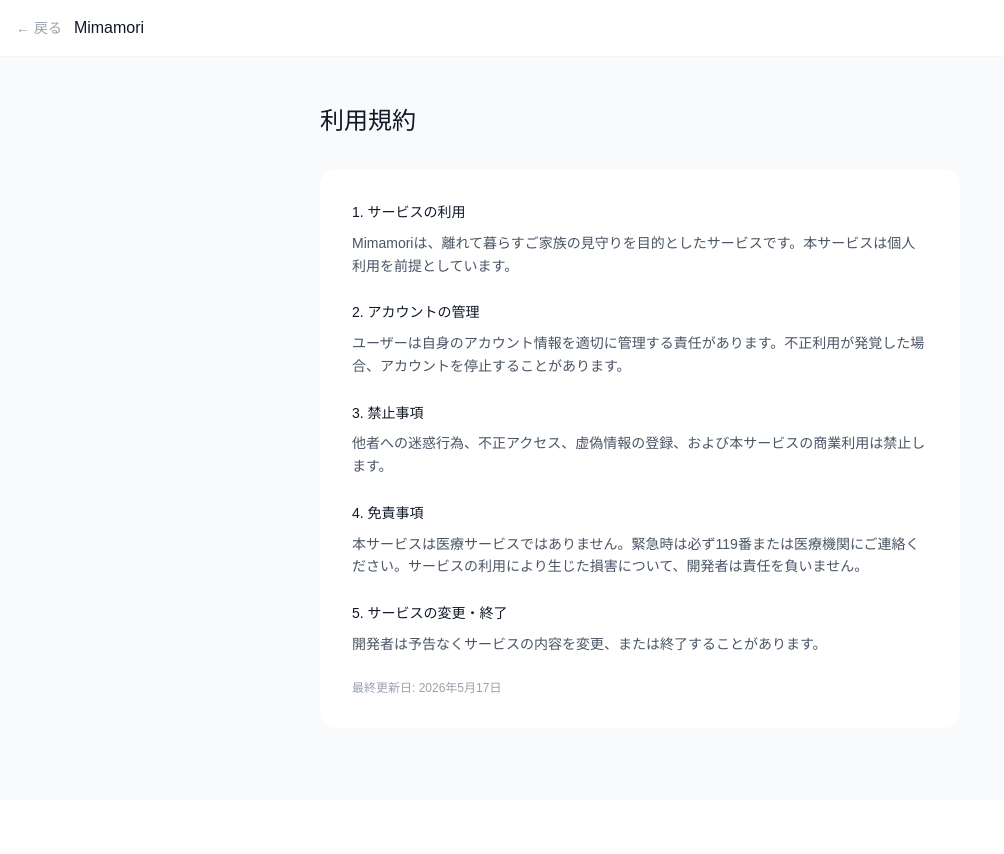
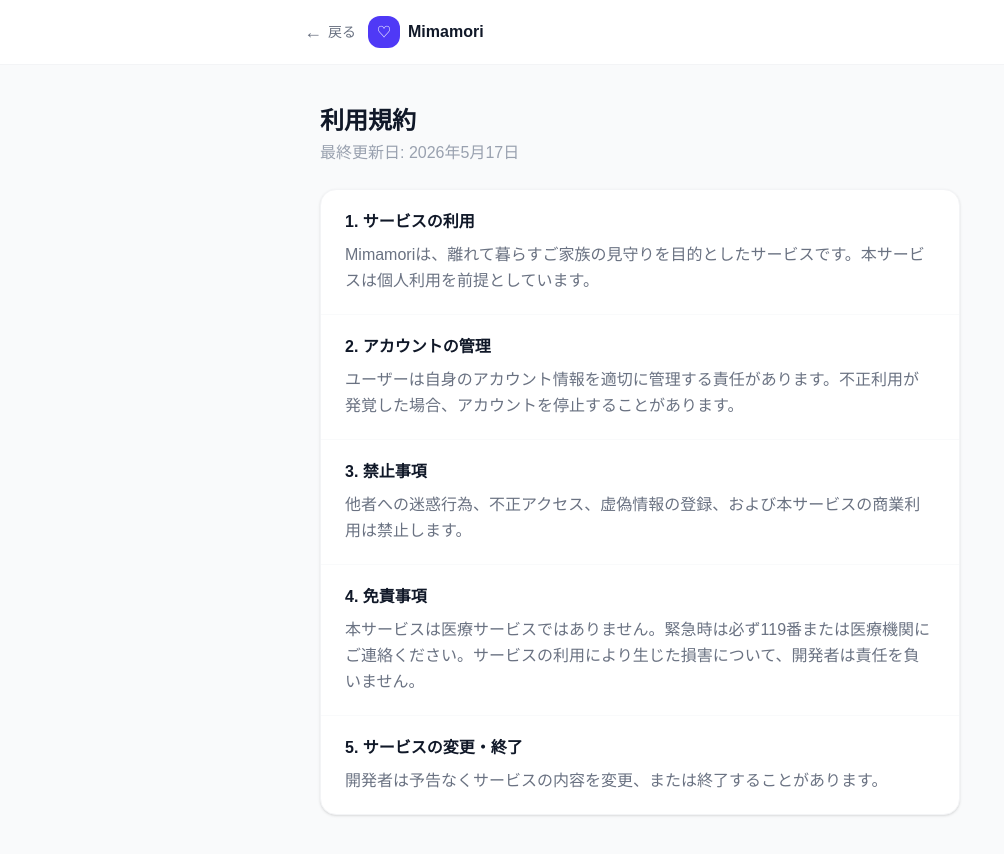
Before and after one commit to Sahajewel/mimamori, a Next.js app: page /terms in a window 1280 px wide. Shown: the whole page, without its empty margins (0-1004 px from the left). Before the commit the page ends 800 px from the top, so only its background shows below. Built offline with nearby package versions, Linux system fonts and the light colour scheme.

Commit message:
feat: redesign privacy and terms pages with improved UI

```diff
--- a/src/app/privacy/page.tsx
+++ b/src/app/privacy/page.tsx
@@ -3,48 +3,76 @@ import Link from "next/link";
 export default function PrivacyPage() {
   return (
     <div className="min-h-screen bg-gray-50">
-      <nav className="bg-white border-b border-gray-100 px-4 py-4 flex items-center gap-3">
-        <Link href="/" className="text-sm text-gray-400 hover:text-gray-600">
-          ← 戻る
+      <nav className="bg-white border-b border-gray-100 px-4 py-4">
+        <div className="max-w-2xl mx-auto flex items-center gap-3">
+          <Link
+            href="/"
+            className="flex items-center gap-1.5 text-gray-500 hover:text-gray-800 transition-colors text-sm font-medium"
+          >
+            <span className="text-lg">←</span>
+            <span>戻る</span>
           </Link>
-        <p className="font-medium text-gray-900">Mimamori</p>
+          <div className="flex items-center gap-2">
+            <div className="w-8 h-8 rounded-xl bg-indigo-600 flex items-center justify-center">
+              <span className="text-white text-sm">♡</span>
+            </div>
+            <p className="font-semibold text-gray-900 hidden sm:block">
+              Mimamori
+            </p>
+          </div>
+        </div>
       </nav>
-      <div className="max-w-2xl mx-auto px-4 py-12">
-        <h1 className="text-2xl font-medium text-gray-900 mb-8">
+
+      <div className="max-w-2xl mx-auto px-4 py-10">
+        <div className="mb-6">
+          <h1 className="text-2xl font-semibold text-gray-900">
             プライバシーポリシー
           </h1>
-        <div className="bg-white rounded-2xl p-8 space-y-6 text-sm text-gray-600 leading-relaxed">
-          <div>
-            <h2 className="font-medium text-gray-900 mb-2">1. 収集する情報</h2>
-            <p>
-              当サービスは、アカウント登録時にメールアドレスとお名前を収集します。また、サービス利用に伴い、チェックイン記録、お薬情報、ケアノートなどの情報を保存します。
+          <p className="text-base text-gray-400 mt-1">
+            最終更新日: 2026年5月17日
           </p>
         </div>
-          <div>
-            <h2 className="font-medium text-gray-900 mb-2">
-              2. 情報の利用目的
+
+        <div className="bg-white rounded-2xl border border-gray-100 shadow-sm overflow-hidden">
+          {[
+            {
+              title: "1. 収集する情報",
+              content:
+                "当サービスは、アカウント登録時にメールアドレスとお名前を収集します。また、サービス利用に伴い、チェックイン記録、お薬情報、ケアノートなどの情報を保存します。",
+            },
+            {
+              title: "2. 情報の利用目的",
+              content:
+                "収集した情報は、サービスの提供・改善、およびご家族への通知送信のみに使用します。第三者への提供は行いません。",
+            },
+            {
+              title: "3. 情報の管理",
+              content:
+                "お客様の情報は、適切なセキュリティ対策を講じたサーバーで管理します。不正アクセスや漏洩の防止に努めます。",
+            },
+            {
+              title: "4. Cookieの使用",
+              content:
+                "当サービスは、ログイン状態の維持のためにCookieを使用します。",
+            },
+            {
+              title: "5. お問い合わせ",
+              content:
+                "プライバシーに関するお問い合わせは、開発者までご連絡ください。",
+            },
+          ].map((item, i, arr) => (
+            <div
+              key={item.title}
+              className={`px-6 py-5 ${i !== arr.length - 1 ? "border-b border-gray-50" : ""}`}
+            >
+              <h2 className="text-base font-semibold text-gray-900 mb-2">
+                {item.title}
               </h2>
-            <p>
-              収集した情報は、サービスの提供・改善、およびご家族への通知送信のみに使用します。第三者への提供は行いません。
+              <p className="text-base text-gray-500 leading-relaxed">
+                {item.content}
               </p>
             </div>
-          <div>
-            <h2 className="font-medium text-gray-900 mb-2">3. 情報の管理</h2>
-            <p>
-              お客様の情報は、適切なセキュリティ対策を講じたサーバーで管理します。不正アクセスや漏洩の防止に努めます。
-            </p>
-          </div>
-          <div>
-            <h2 className="font-medium text-gray-900 mb-2">4. Cookieの使用</h2>
-            <p>当サービスは、ログイン状態の維持のためにCookieを使用します。</p>
-          </div>
-          <div>
-            <h2 className="font-medium text-gray-900 mb-2">5. お問い合わせ</h2>
-            <p>
-              プライバシーに関するお問い合わせは、開発者までご連絡ください。
-            </p>
-          </div>
-          <p className="text-xs text-gray-400">最終更新日: 2026年5月17日</p>
+          ))}
         </div>
       </div>
     </div>
--- a/src/app/terms/page.tsx
+++ b/src/app/terms/page.tsx
@@ -3,52 +3,74 @@ import Link from "next/link";
 export default function TermsPage() {
   return (
     <div className="min-h-screen bg-gray-50">
-      <nav className="bg-white border-b border-gray-100 px-4 py-4 flex items-center gap-3">
-        <Link href="/" className="text-sm text-gray-400 hover:text-gray-600">
-          ← 戻る
-        </Link>
-        <p className="font-medium text-gray-900">Mimamori</p>
-      </nav>
-      <div className="max-w-2xl mx-auto px-4 py-12">
-        <h1 className="text-2xl font-medium text-gray-900 mb-8">利用規約</h1>
-        <div className="bg-white rounded-2xl p-8 space-y-6 text-sm text-gray-600 leading-relaxed">
-          <div>
-            <h2 className="font-medium text-gray-900 mb-2">
-              1. サービスの利用
-            </h2>
-            <p>
-              Mimamoriは、離れて暮らすご家族の見守りを目的としたサービスです。本サービスは個人利用を前提としています。
+      <nav className="bg-white border-b border-gray-100 px-4 py-4">
+        <div className="max-w-2xl mx-auto flex items-center gap-3">
+          <Link
+            href="/"
+            className="flex items-center gap-1.5 text-gray-500 hover:text-gray-800 transition-colors text-sm font-medium"
+          >
+            <span className="text-lg">←</span>
+            <span>戻る</span>
+          </Link>
+          <div className="flex items-center gap-2">
+            <div className="w-8 h-8 rounded-xl bg-indigo-600 flex items-center justify-center">
+              <span className="text-white text-sm">♡</span>
+            </div>
+            <p className="font-semibold text-gray-900 hidden sm:block">
+              Mimamori
             </p>
           </div>
-          <div>
-            <h2 className="font-medium text-gray-900 mb-2">
-              2. アカウントの管理
-            </h2>
-            <p>
-              ユーザーは自身のアカウント情報を適切に管理する責任があります。不正利用が発覚した場合、アカウントを停止することがあります。
-            </p>
-          </div>
-          <div>
-            <h2 className="font-medium text-gray-900 mb-2">3. 禁止事項</h2>
-            <p>
-              他者への迷惑行為、不正アクセス、虚偽情報の登録、および本サービスの商業利用は禁止します。
-            </p>
-          </div>
-          <div>
-            <h2 className="font-medium text-gray-900 mb-2">4. 免責事項</h2>
-            <p>
-              本サービスは医療サービスではありません。緊急時は必ず119番または医療機関にご連絡ください。サービスの利用により生じた損害について、開発者は責任を負いません。
-            </p>
-          </div>
-          <div>
-            <h2 className="font-medium text-gray-900 mb-2">
-              5. サービスの変更・終了
-            </h2>
-            <p>
-              開発者は予告なくサービスの内容を変更、または終了することがあります。
-            </p>
-          </div>
-          <p className="text-xs text-gray-400">最終更新日: 2026年5月17日</p>
+        </div>
+      </nav>
+
+      <div className="max-w-2xl mx-auto px-4 py-10">
+        <div className="mb-6">
+          <h1 className="text-2xl font-semibold text-gray-900">利用規約</h1>
+          <p className="text-base text-gray-400 mt-1">
+            最終更新日: 2026年5月17日
+          </p>
+        </div>
+
+        <div className="bg-white rounded-2xl border border-gray-100 shadow-sm overflow-hidden">
+          {[
+            {
+              title: "1. サービスの利用",
+              content:
+                "Mimamoriは、離れて暮らすご家族の見守りを目的としたサービスです。本サービスは個人利用を前提としています。",
+            },
+            {
+              title: "2. アカウントの管理",
+              content:
+                "ユーザーは自身のアカウント情報を適切に管理する責任があります。不正利用が発覚した場合、アカウントを停止することがあります。",
+            },
+            {
+              title: "3. 禁止事項",
+              content:
+                "他者への迷惑行為、不正アクセス、虚偽情報の登録、および本サービスの商業利用は禁止します。",
+            },
+            {
+              title: "4. 免責事項",
+              content:
+                "本サービスは医療サービスではありません。緊急時は必ず119番または医療機関にご連絡ください。サービスの利用により生じた損害について、開発者は責任を負いません。",
+            },
+            {
+              title: "5. サービスの変更・終了",
+              content:
+                "開発者は予告なくサービスの内容を変更、または終了することがあります。",
+            },
+          ].map((item, i, arr) => (
+            <div
+              key={item.title}
+              className={`px-6 py-5 ${i !== arr.length - 1 ? "border-b border-gray-50" : ""}`}
+            >
+              <h2 className="text-base font-semibold text-gray-900 mb-2">
+                {item.title}
+              </h2>
+              <p className="text-base text-gray-500 leading-relaxed">
+                {item.content}
+              </p>
+            </div>
+          ))}
         </div>
       </div>
     </div>
```
Lines whose indentation alone changed are shown as unchanged.
